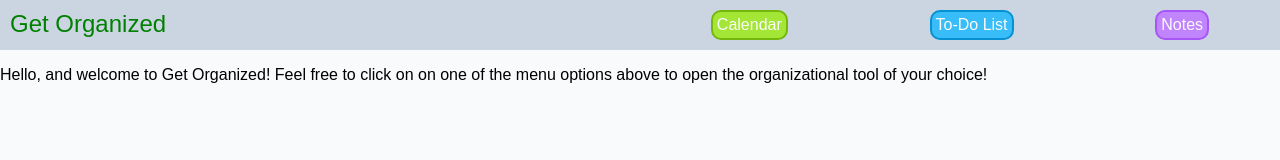
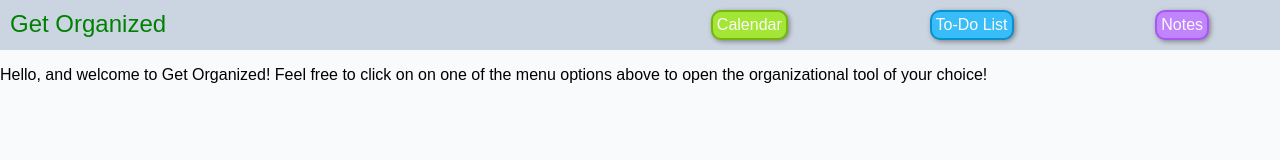
Before and after one commit to TheGreengo/startup, a plain HTML site: page index.html in a window 1280 px wide. Drawn offline with Linux system fonts and the light colour scheme.

Commit message:
button shadows added

```diff
--- a/style.css
+++ b/style.css
@@ -50,6 +50,7 @@ a{
     font-size: 14px;
     border-radius: 10px;
     margin: 10px;
+    box-shadow: 1.5px 1.5px 5px grey;
 }
 
 .btn-lnk{
```
